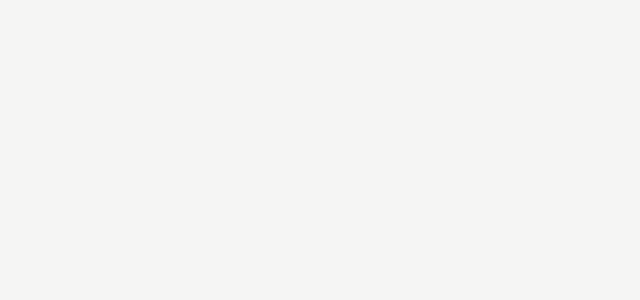
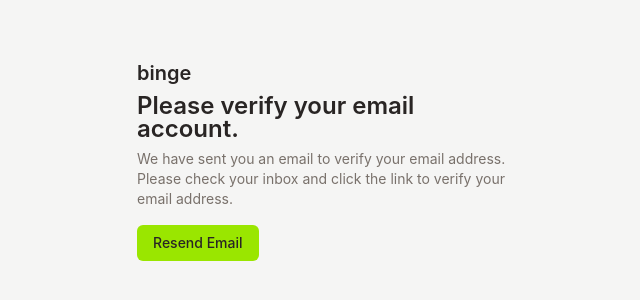
Before and after one commit to jawade-arpeet/binge, a React (Vite) app: page /confirm-email in a window 1280 px wide. Before the commit this address had no page. Shown: the part 240-540 px from the top of the page, without its empty margins (311-951 px from the left). Built offline with nearby package versions, Linux system fonts and the light colour scheme.

Commit message:
feat: add confirm-email page

```diff
--- a/src/app.tsx
+++ b/src/app.tsx
@@ -4,6 +4,7 @@ import HomePage from "./pages/home-page";
 import AuthLayout from "./layouts/auth-layout";
 import SignUpPage from "./pages/sign-up-page";
 import SignInPage from "./pages/sign-in-page";
+import ConfirmEmailPage from "./pages/confirm-email-page";
 
 const App = () => {
   return (
@@ -13,6 +14,7 @@ const App = () => {
         <Route element={<AuthLayout />}>
           <Route path="/sign-up" element={<SignUpPage />} />
           <Route path="/sign-in" element={<SignInPage />} />
+          <Route path="/confirm-email" element={<ConfirmEmailPage />} />
         </Route>
       </Routes>
     </BrowserRouter>
--- /dev/null
+++ b/src/pages/confirm-email-page.tsx
@@ -0,0 +1,18 @@
+import Button from "../components/ui/button.tsx";
+
+const ConfirmEmailPage = () => {
+  return (
+    <>
+      <h4 className="mt-2 text-2xl leading-[0.95] font-semibold">
+        Please verify your email account.
+      </h4>
+      <p className="mt-2 text-sm text-stone-500">
+        We have sent you an email to verify your email address. Please check
+        your inbox and click the link to verify your email address.
+      </p>
+      <Button className="mt-4">Resend Email</Button>
+    </>
+  );
+};
+
+export default ConfirmEmailPage;
```
